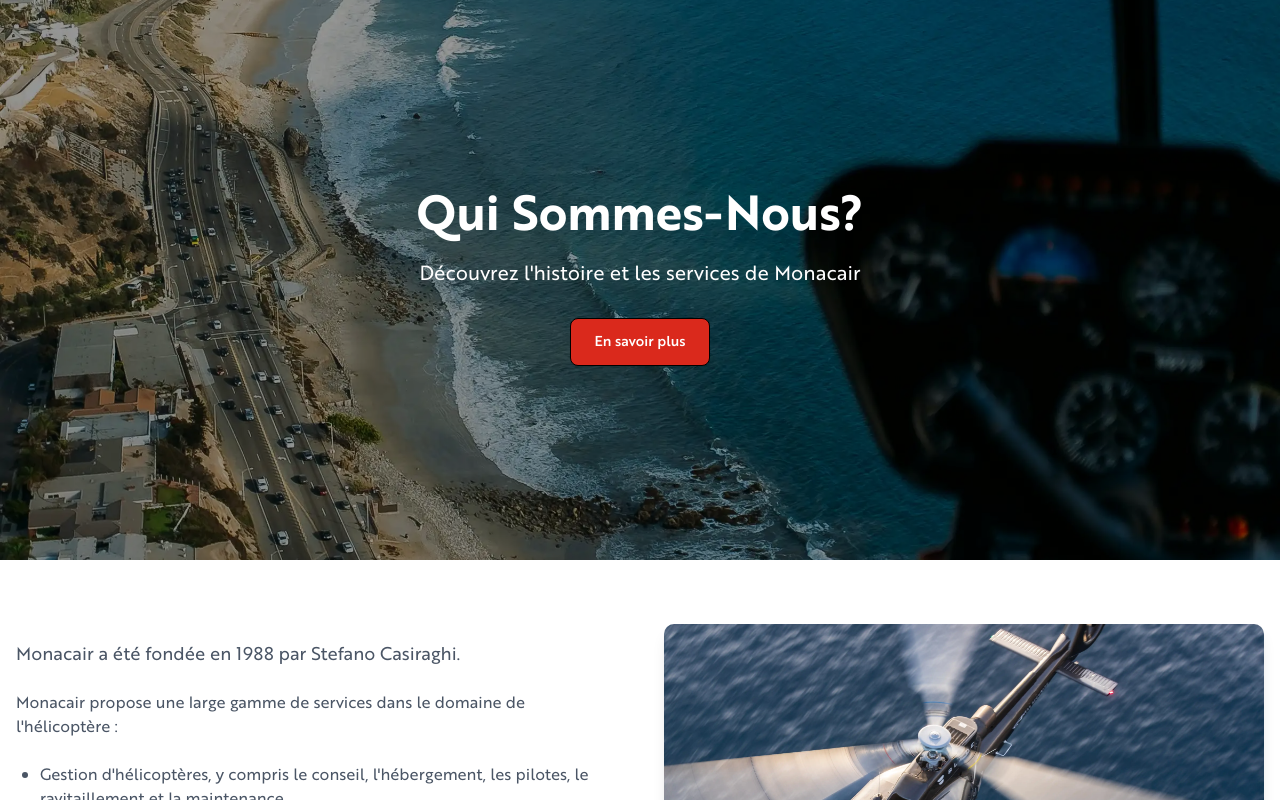
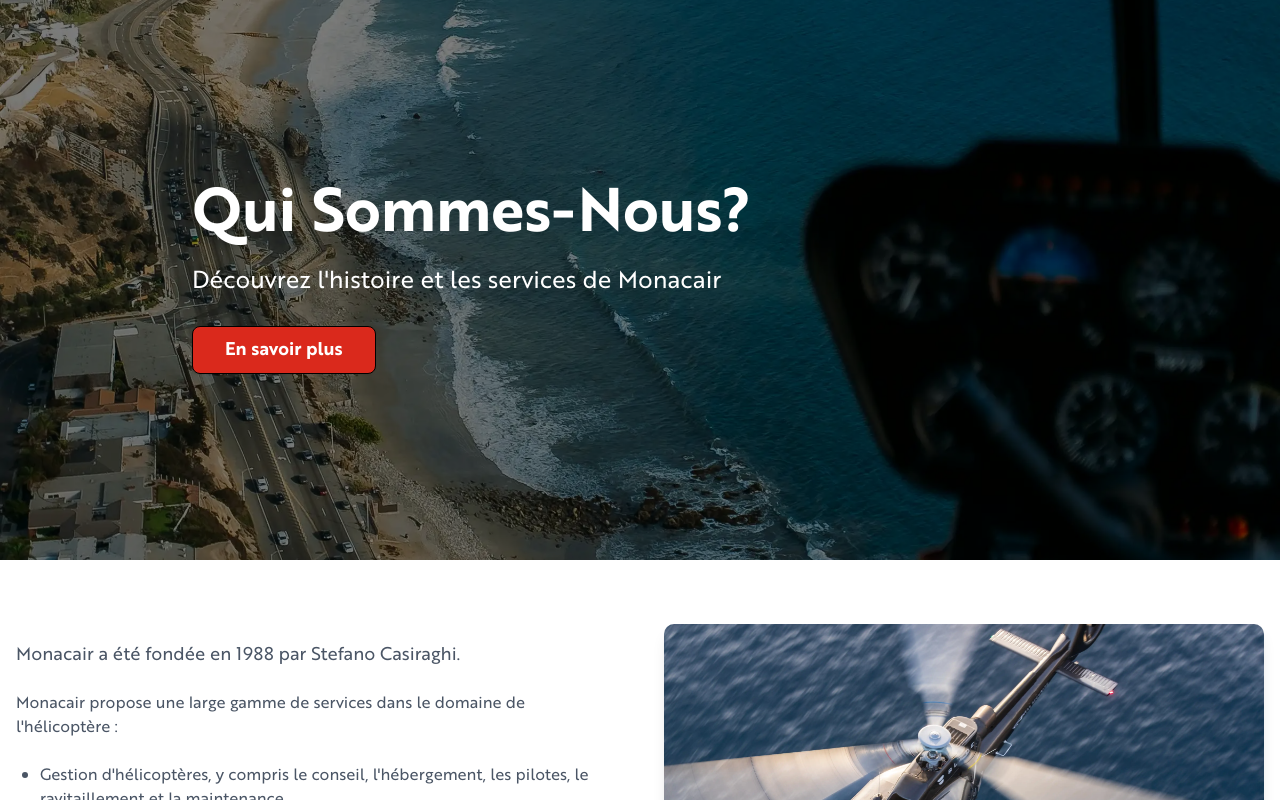
Before and after one commit to SsaiboT/Monacair-Website, a Next.js app: page /en/about in a window 1280 px wide. Shown: the top 800 px of the page. Built offline with nearby package versions, Linux system fonts and the light colour scheme.

Commit message:
Improved HERO

```diff
--- a/app/(frontend)/[locale]/about/page.tsx
+++ b/app/(frontend)/[locale]/about/page.tsx
@@ -1,4 +1,4 @@
-import { HeroBanner } from '@/components/hero-banner'
+import { HeroBanner } from '@/components/shared/hero-banner'
 import OurHistory from '@/components/about-us/our-history'
 import MonacairLeader from '@/components/about-us/monacair-leader'
 import OurServices from '@/components/about-us/our-services'
--- a/app/(frontend)/[locale]/regular-line/page.tsx
+++ b/app/(frontend)/[locale]/regular-line/page.tsx
@@ -1,6 +1,6 @@
 import React from 'react'
 
-import { HeroBanner } from '@/components/hero-banner'
+import { HeroBanner } from '@/components/shared/hero-banner'
 import Introduction from '@/components/regular-line/introduction'
 import Schedule from '@/components/regular-line/schedule'
 import Pricing from '@/components/regular-line/pricing'
--- a/components/hero-banner.tsx
+++ /dev/null
@@ -1,46 +0,0 @@
-import React from 'react'
-import { Button } from '@/components/ui/button'
-import { Link } from '@/i18n/navigation'
-
-interface HeroBannerProps {
-  title: string
-  subtitle: string
-  buttonText: string
-  buttonLink: string
-  imageSrc: string
-  imageAlt: string
-}
-
-export function HeroBanner({
-  title,
-  subtitle,
-  buttonText,
-  buttonLink,
-  imageSrc,
-  imageAlt,
-}: HeroBannerProps) {
-  return (
-    <div className="relative h-[50vh] sm:h-[60vh] md:h-[70vh] w-full">
-      <div className="absolute inset-0 z-0">
-        <img src={imageSrc} alt={imageAlt} className="w-full h-full object-cover" />
-        <div className="absolute inset-0 bg-black/40" />
-      </div>
-
-      <div className="relative z-10 flex flex-col items-center justify-center h-full text-white text-center px-4 sm:px-6">
-        <div className="max-w-4xl mx-auto">
-          <h1 className="text-2xl sm:text-3xl md:text-4xl lg:text-5xl font-bold mb-3 sm:mb-4 font-brother">
-            {title}
-          </h1>
-          <p className="text-base sm:text-lg md:text-xl mb-6 sm:mb-8 max-w-2xl mx-auto font-brother">
-            {subtitle}
-          </p>
-          <Link href={buttonLink} className="w-full sm:w-auto inline-block">
-            <Button size="lg" variant="red" className="w-full sm:w-auto font-brother">
-              {buttonText}
-            </Button>
-          </Link>
-        </div>
-      </div>
-    </div>
-  )
-}
--- /dev/null
+++ b/components/shared/hero-banner.tsx
@@ -0,0 +1,52 @@
+import React from 'react'
+import { Button } from '@/components/ui/button'
+import { Link } from '@/i18n/navigation'
+
+interface HeroBannerProps {
+  title: string
+  subtitle: string
+  buttonText?: string
+  buttonLink?: string
+  imageSrc: string
+  imageAlt: string
+}
+
+export function HeroBanner({
+  title,
+  subtitle,
+  buttonText,
+  buttonLink,
+  imageSrc,
+  imageAlt,
+}: HeroBannerProps) {
+  return (
+    <div className="relative h-[70vh] w-full">
+      <div className="absolute inset-0 z-0">
+        <img src={imageSrc} alt={imageAlt} className="w-full h-full object-cover" />
+        <div className="absolute inset-0 bg-black/50" />
+      </div>
+
+      <div className="relative z-10 flex flex-col justify-center h-full text-white px-4 sm:px-6">
+        <div className="max-w-4xl container mx-auto">
+          <h1 className="text-4xl sm:text-5xl md:text-6xl font-bold mb-4 font-brother text-left">
+            {title}
+          </h1>
+          <p className="text-lg sm:text-xl md:text-2xl mb-8 max-w-2xl font-brother text-left">
+            {subtitle}
+          </p>
+          {buttonText && buttonLink && (
+            <Link href={buttonLink} className="inline-block">
+              <Button
+                size="lg"
+                variant="red"
+                className="font-brother bg-[color:var(--color-redmonacair)] hover:bg-[color:var(--color-redmonacair)]/90 px-8 py-3 rounded-md font-bold text-lg"
+              >
+                {buttonText}
+              </Button>
+            </Link>
+          )}
+        </div>
+      </div>
+    </div>
+  )
+}
```
